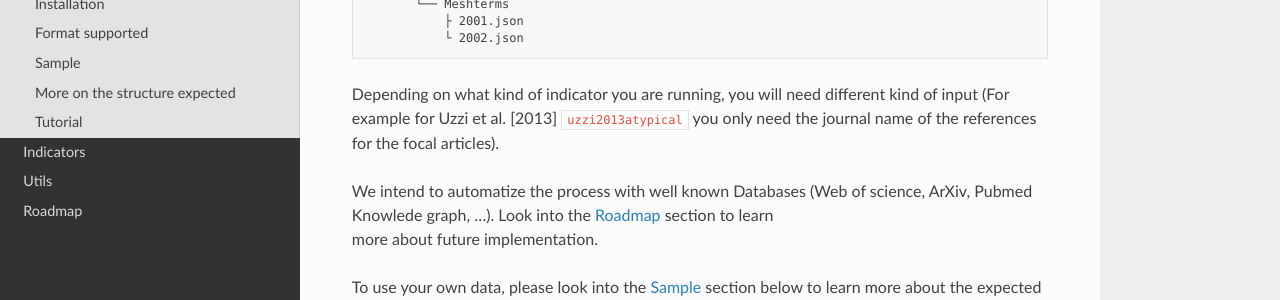
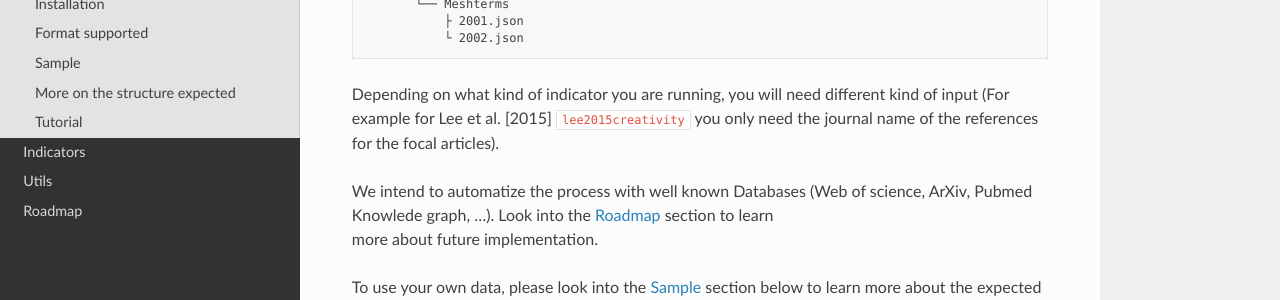
Before and after one commit to Kwirtz/novelpy, a Sphinx documentation site: the page built from docs/source/usage.rst, in a window 1280 px wide and 900 px high, scrolled down 437 px. Shown: the part 173-473 px from the top of the window. Built offline with Sphinx 7.4.7 and the Read the Docs theme 2.0.0, drawn with Linux system fonts in a browser that asks for light colours; cross-references to code outside the pages are shown as plain code; some of the changed text lies outside the part shown.

Commit message:
update docs

```diff
--- a/docs/source/usage.rst
+++ b/docs/source/usage.rst
@@ -36,7 +36,7 @@ The package currently supports JSON files which should be located in Data/docs o
               └ 2002.json
 
 
-| Depending on what kind of indicator you are running, you will need different kind of input (For example for Uzzi et al. [2013] :cite:p:`uzzi2013atypical` you only need the journal name of the references for the focal articles).
+| Depending on what kind of indicator you are running, you will need different kind of input (For example for Lee et al. [2015] :cite:p:`lee2015creativity` you only need the journal name of the references for the focal articles).
 |
 | We intend to automatize the process with well known Databases (Web of science, ArXiv, Pubmed Knowlede graph, ...). Look into the :ref:`roadmap` section to learn
 | more about future implementation.
@@ -88,13 +88,13 @@ For Uzzi et al. [2013] :cite:p:`uzzi2013atypical` you will need one more informa
 
    # Example of a single paper information
 
-   dict_Ref_Journals = {"PMID": 16992327, "year": 1896"", "c04_referencelist": [{"item": "0022-3751", "year": 1893}]}
+   dict_Ref_Journals = {"PMID": 16992327, "year": 1896", "c04_referencelist": [{"item": "0022-3751", "year": 1893}]}
    # OR
    dict_Meshterms = {"PMID": 12255534, "year": 1902, "Mesh_year_category": [{"descUI": "D000830", "year": 1999}, {"descUI": "D001695", "year": 1999}]}
 
 For text embedding indicators you need different entities.
 
-To run Shibayama et al. [2021] :cite:p:`shibayama2021measuring` you need the Citation_network (e.g the ID of papers the document cite) but also the abstract or/and title of papers.
+To run Shibayama et al. [2021] :cite:p:`shibayama2021measuring` you need the Citation_network (i.e the ID of papers the document cite) but also the abstract and/or title of papers.
 
 .. code-block:: python
 
--- a/setup.py
+++ b/setup.py
@@ -10,7 +10,7 @@ classifiers = [
 
 setup(
   name='novelpy',
-  version='1.2',
+  version='1.2.2',
   description='Calculate novelty indicators',
   long_description=open('README.txt').read() + '\n\n' + open('CHANGELOG.txt').read(),
   url='',
```
